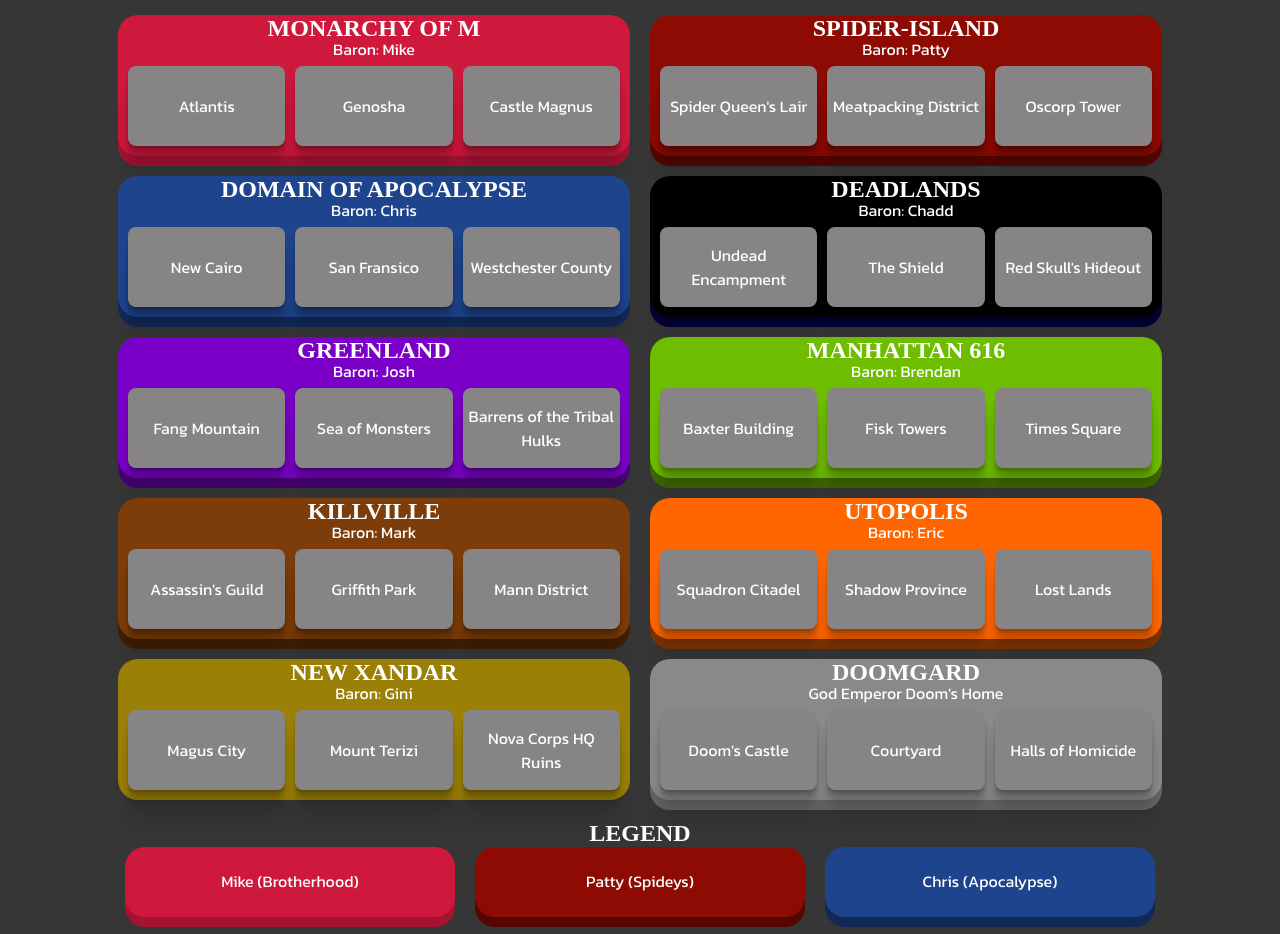
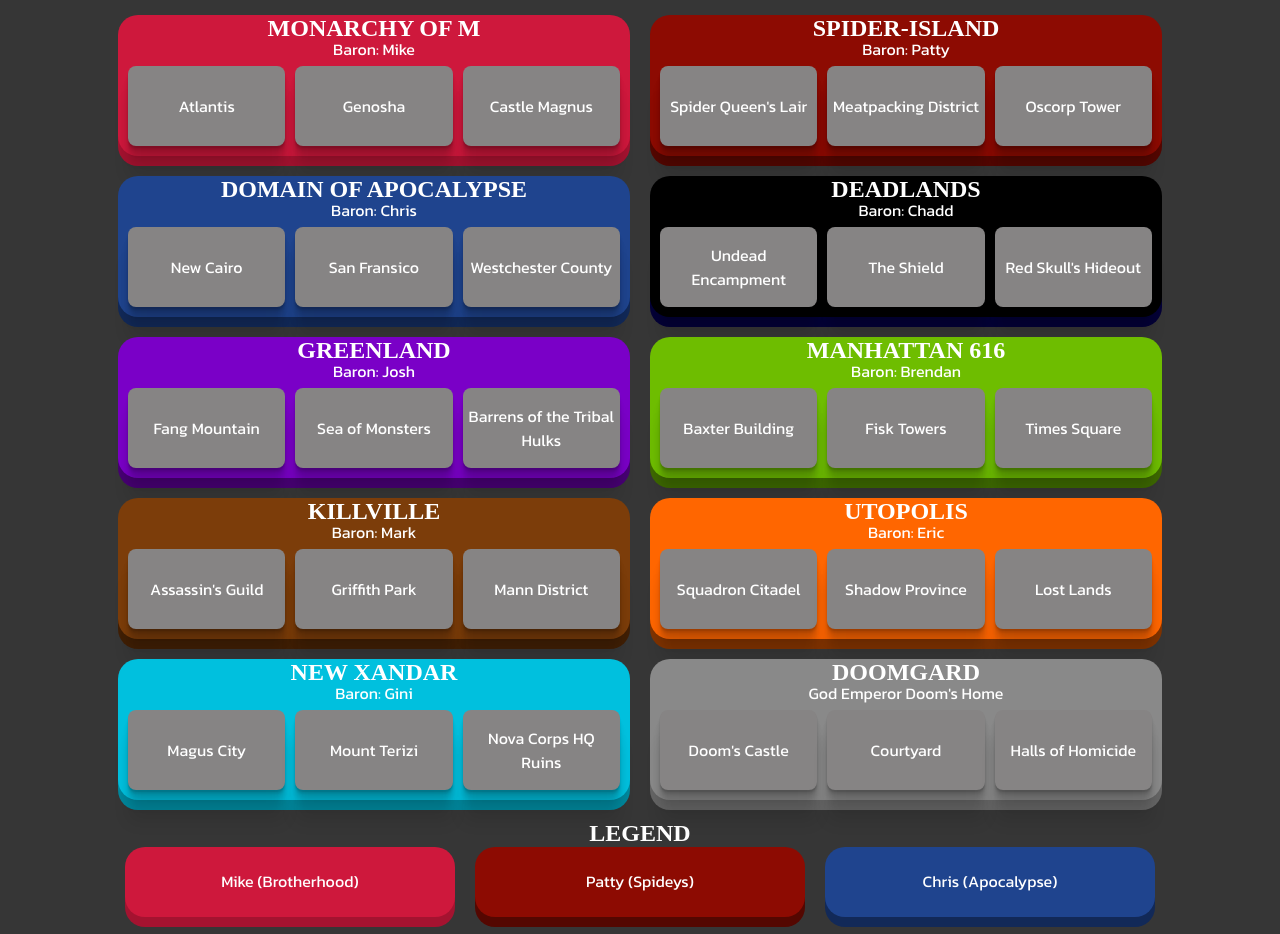
Before and after one commit to ptcee/shiresbg, a plain HTML site: page index.html in a window 1280 px wide. Shown: the part 99-1033 px from the top of the page. Drawn offline with nearby package versions, Linux system fonts and the light colour scheme; a web font is replaced by a local one.

Commit message:
Update style.css

```diff
--- a/style.css
+++ b/style.css
@@ -7,7 +7,7 @@
   --bren: rgb(110, 189, 0);
   --mark: rgb(124, 61, 10);
   --eric: rgb(255, 102, 0);
-  --gini: rgb(155, 128, 7);
+  --gini: rgb(0, 192, 222);
 
   --none: rgb(137, 137, 137);
 }
@@ -130,6 +130,7 @@ p {
 .shadb { background-color: rgb(61, 104, 1); } /* Bren */
 .shadpc { background-color: rgb(64, 31, 5); } /* Mark */
 .shade { background-color: rgb(128, 51, 0); } /* Eric */
+.shadg { background-color: rgb(2, 135, 156); } /* Gini */
 .shadnone { background-color: rgb(101, 101, 101); } /* None */
 
 .color-dropdown {
```
